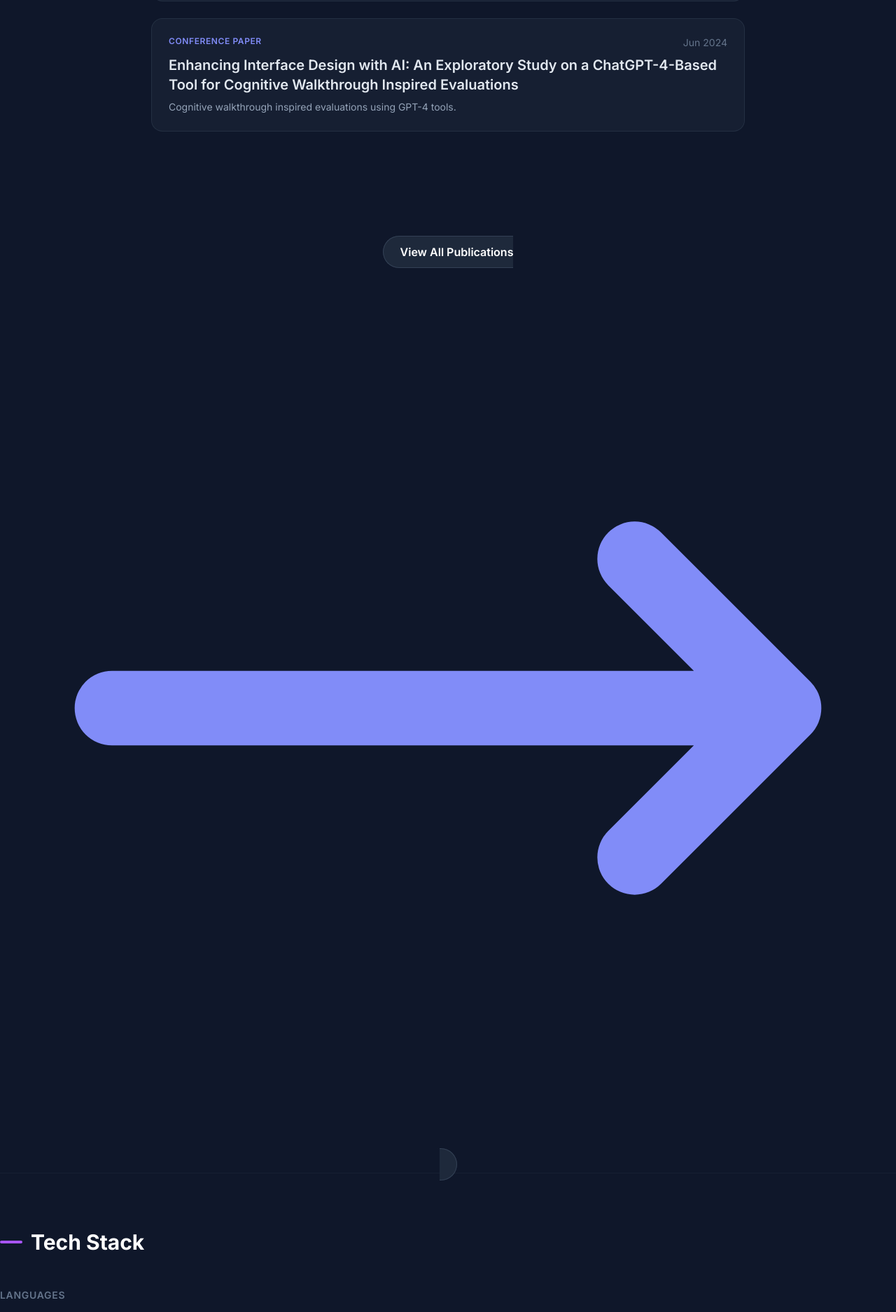
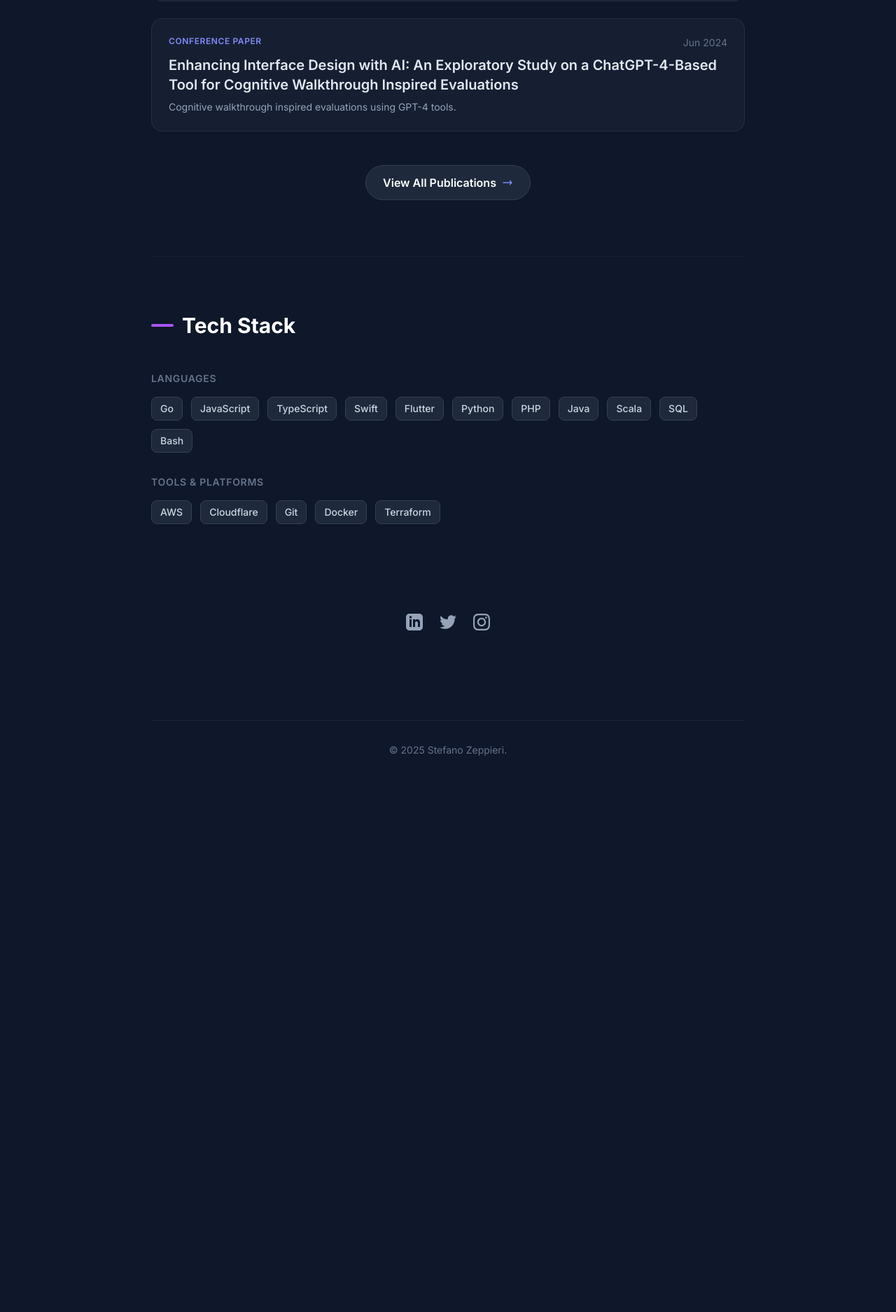
Before and after one commit to J0ker98/J0ker98.github.io, a Jekyll site: the page built from index.html, in a window 1280 px wide. Shown: the part 1301-3176 px from the top of the page at 70% size. Built offline with Jekyll 4.4.1, drawn with Linux system fonts in a browser that asks for light colours; after the commit the page ends 2463 px from its top, so only the background shows below that.

Commit message:
update style

```diff
--- a/assets/css/style.css
+++ b/assets/css/style.css
@@ -639,6 +639,10 @@ body {
   margin-bottom: 2rem;
 }
 
+.mt-12 {
+  margin-top: 3rem;
+}
+
 .mt-20 {
   margin-top: 5rem;
 }
@@ -651,6 +655,10 @@ body {
   display: flex;
 }
 
+.inline-flex {
+  display: inline-flex;
+}
+
 .grid {
   display: grid;
 }
@@ -661,6 +669,10 @@ body {
 
 .h-32 {
   height: 8rem;
+}
+
+.h-4 {
+  height: 1rem;
 }
 
 .h-6 {
@@ -677,6 +689,10 @@ body {
 
 .w-32 {
   width: 8rem;
+}
+
+.w-4 {
+  width: 1rem;
 }
 
 .w-6 {
@@ -739,6 +755,10 @@ body {
 
 .justify-between {
   justify-content: space-between;
+}
+
+.gap-2 {
+  gap: 0.5rem;
 }
 
 .gap-3 {
@@ -1074,6 +1094,12 @@ body {
   transition-duration: 150ms;
 }
 
+.transition-transform {
+  transition-property: transform;
+  transition-timing-function: cubic-bezier(0.4, 0, 0.2, 1);
+  transition-duration: 150ms;
+}
+
 .duration-300 {
   transition-duration: 300ms;
 }
@@ -1118,6 +1144,11 @@ body {
   color: rgb(255 255 255 / var(--tw-text-opacity, 1));
 }
 
+.hover\:border-indigo-500:hover {
+  --tw-border-opacity: 1;
+  border-color: rgb(99 102 241 / var(--tw-border-opacity, 1));
+}
+
 .hover\:border-indigo-500\/50:hover {
   border-color: rgb(99 102 241 / 0.5);
 }
@@ -1152,6 +1183,11 @@ body {
   --tw-shadow: var(--tw-shadow-colored);
 }
 
+.group:hover .group-hover\:translate-x-1 {
+  --tw-translate-x: 0.25rem;
+  transform: translate(var(--tw-translate-x), var(--tw-translate-y)) rotate(var(--tw-rotate)) skewX(var(--tw-skew-x)) skewY(var(--tw-skew-y)) scaleX(var(--tw-scale-x)) scaleY(var(--tw-scale-y));
+}
+
 .group:hover .group-hover\:text-white {
   --tw-text-opacity: 1;
   color: rgb(255 255 255 / var(--tw-text-opacity, 1));
--- a/index.html
+++ b/index.html
@@ -95,10 +95,10 @@ layout: default
             </p>
         </a>
     </div>
-    </div>
+
 
     <div class="mt-12 text-center">
-        <a href="https://www.researchgate.net/profile/Stefano-Zeppieri" target="_blank"
+        <a href="https://www.researchgate.net/profile/Stefano-Zeppieri/research" target="_blank"
             class="inline-flex items-center gap-2 px-6 py-3 rounded-full bg-slate-800 hover:bg-slate-700 text-white font-semibold transition-all border border-slate-700 hover:border-indigo-500 group">
             View All Publications
             <svg class="w-4 h-4 text-indigo-400 group-hover:translate-x-1 transition-transform" fill="none"
```
